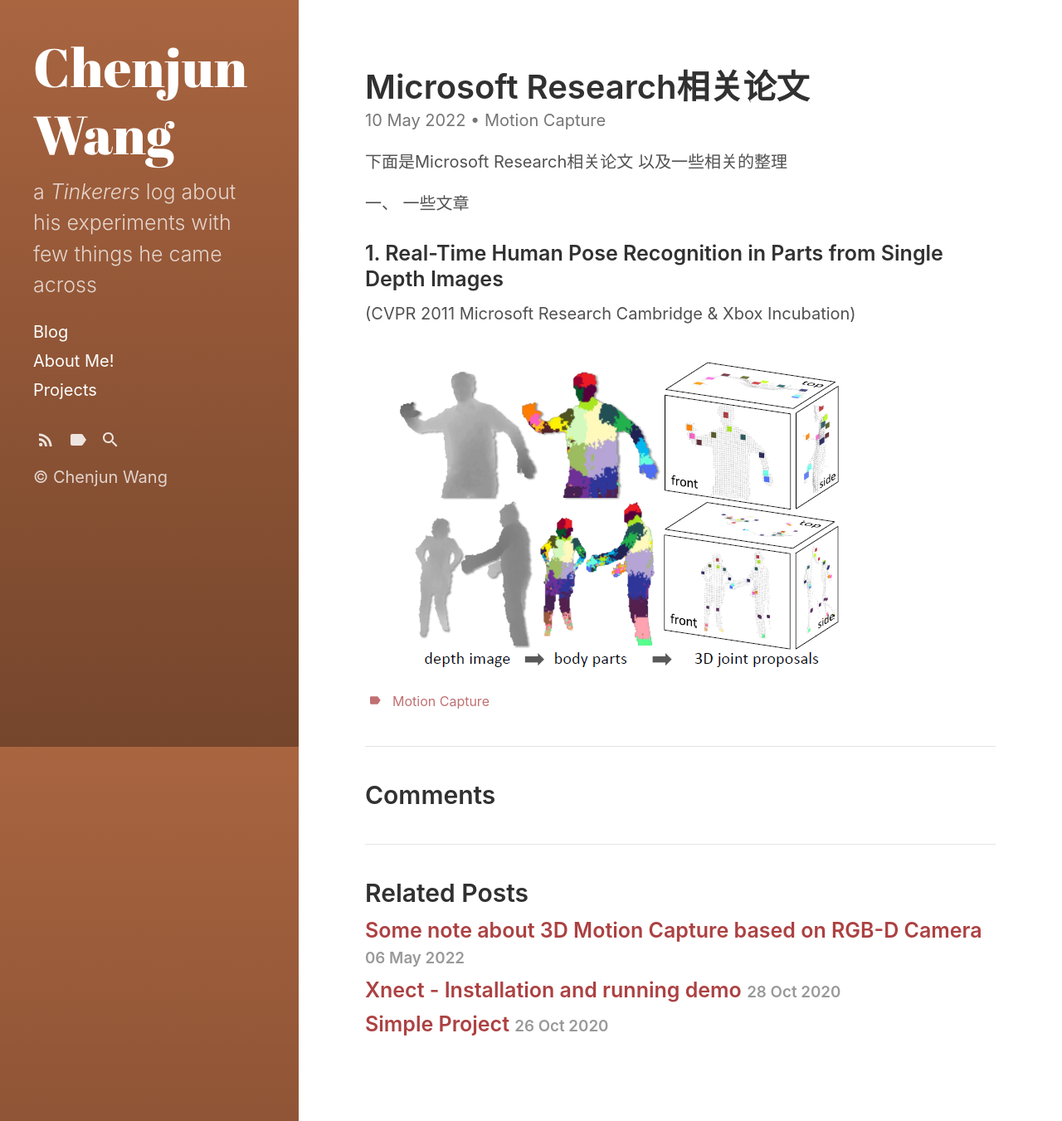
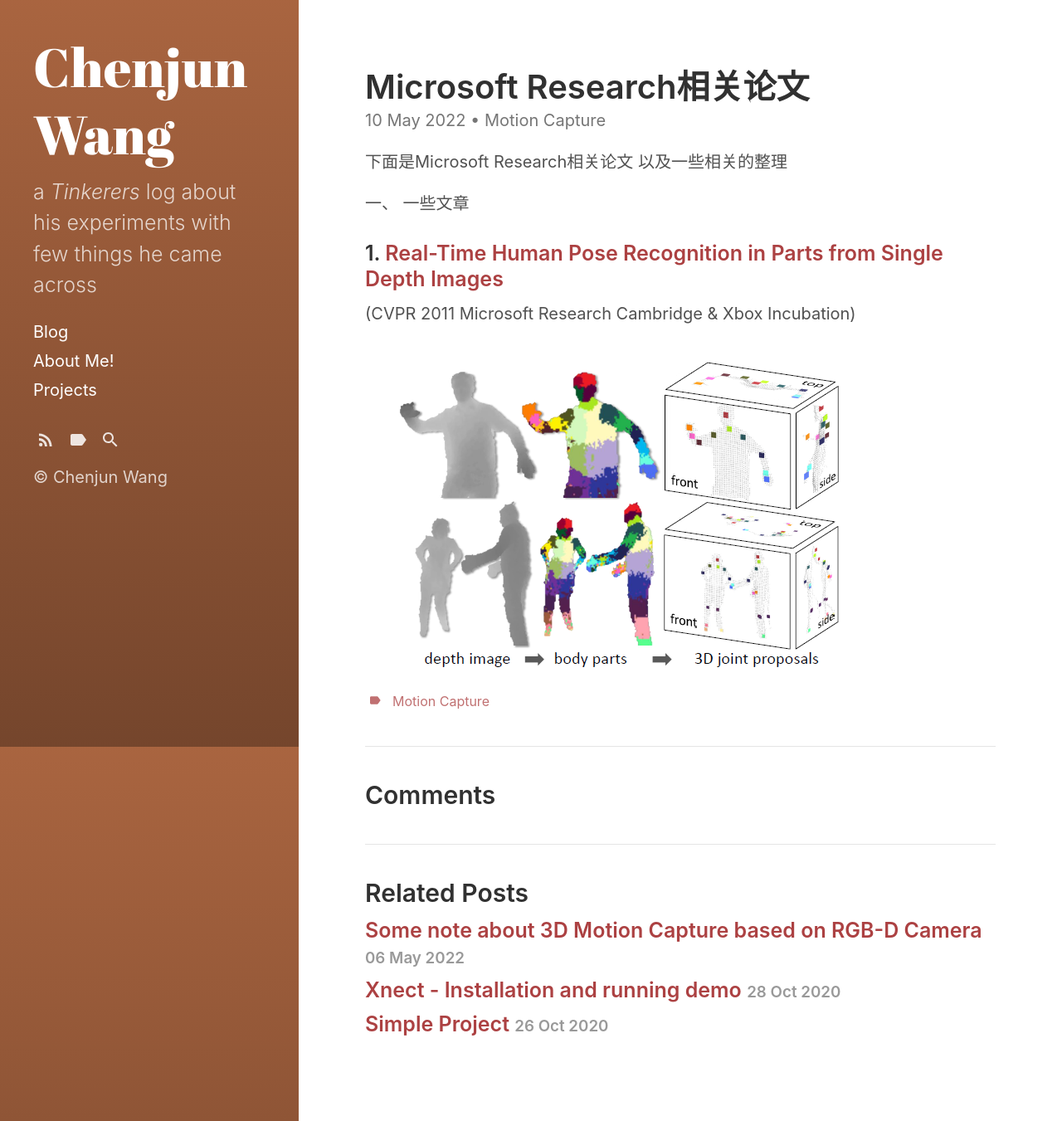
Before and after one commit to WangChenjun521/wangchenjun521.github.io, a Jekyll site: the page built from _posts/2022-5-10-MicrosoftResearch.md, in a window 1280 px wide and 1351 px high. Shown: the whole window at 83% size. Built offline with Jekyll 4.4.1, drawn with Linux system fonts in a browser that asks for light colours; part of the change alters nothing that is shown.

Commit message:
auto update

```diff
--- a/_posts/2022-5-10-MicrosoftResearch.md
+++ b/_posts/2022-5-10-MicrosoftResearch.md
@@ -15,7 +15,7 @@ comments: true
 
 一、 一些文章
 
-### 1. Real-Time Human Pose Recognition in Parts from Single Depth Images
+### 1. [Real-Time Human Pose Recognition in Parts from Single Depth Images](https://ieeexplore.ieee.org/stamp/stamp.jsp?tp=&arnumber=5995316)
 
 (CVPR 2011    Microsoft Research Cambridge & Xbox Incubation)
 
```
